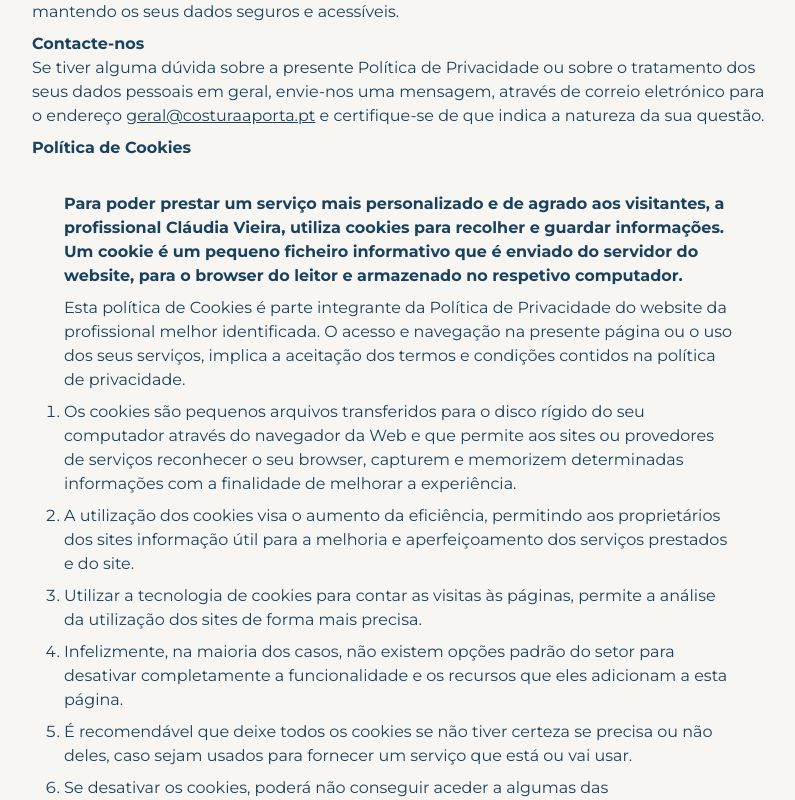
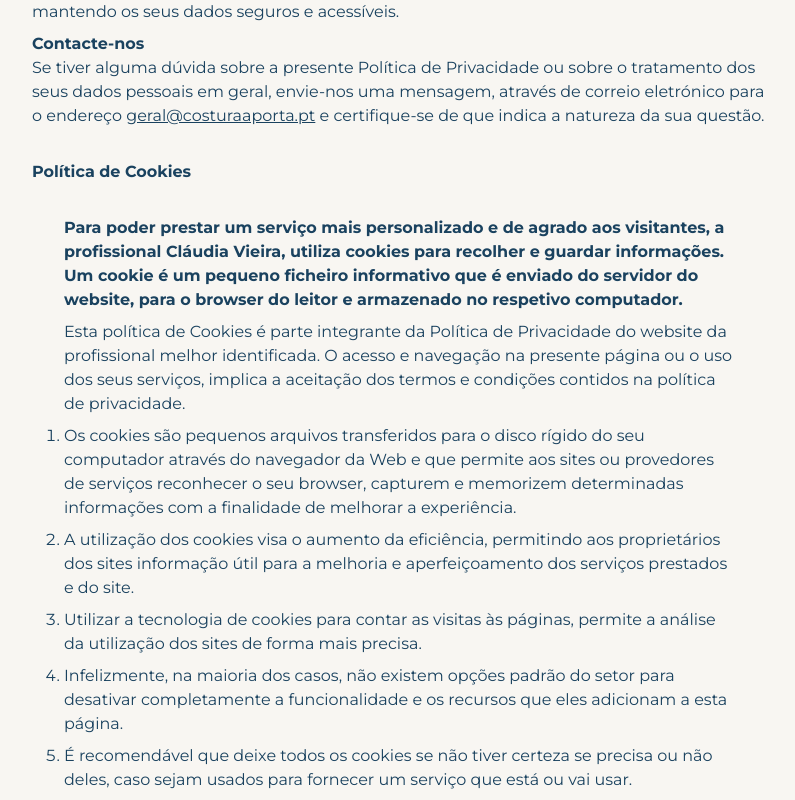
Before and after one commit to claudivieira/costura-a-porta, a Next.js app: page /privacy-policy in a window 1280 px wide. Shown: the part 3520-4320 px from the top of the page, without its empty margins (240-1035 px from the left). Built offline with nearby package versions, Linux system fonts and the light colour scheme; no server answers.

Commit message:
Fix vulnerability by upgrading next version

```diff
--- a/app/privacy-policy/page.tsx
+++ b/app/privacy-policy/page.tsx
@@ -129,7 +129,7 @@ export default async function PrivacyPolicy() {
                     </p>
                 </div>
 
-                <div className="mb-2">
+                <div className="mt-8 mb-2">
                     <h1 className="font-bold">Política de Cookies</h1>
 
                     <div className="m-8 text-base">
--- a/package.json
+++ b/package.json
@@ -13,7 +13,7 @@
     "@vercel/analytics": "^1.5.0",
     "@vercel/speed-insights": "^1.2.0",
     "firebase-admin": "^13.5.0",
-    "next": "15.4.4",
+    "next": "^15.4.8",
     "react": "19.1.0",
     "react-dom": "19.1.0",
     "react-icons": "^5.5.0"
```
Also changed, not shown: 1 other file (tests, documents, lock files or other folders).
